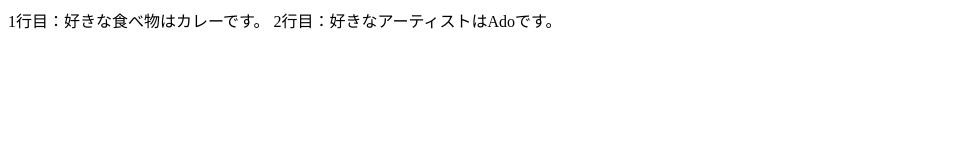
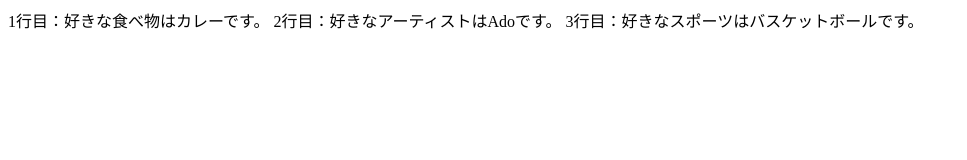
Before and after one commit to kamada-jp/command-practice, a plain HTML site: page index.html in a window 1280 px wide. Shown: the whole page, without its empty margins (0-967 px from the left). Drawn offline with Linux system fonts and the light colour scheme.

Commit message:
好きなスポーツの追加

```diff
--- a/index.html
+++ b/index.html
@@ -3,5 +3,6 @@
 	<body>
 		1行目：好きな食べ物はカレーです。
 		2行目：好きなアーティストはAdoです。
+		3行目：好きなスポーツはバスケットボールです。
 	</body>
 </html>
```
